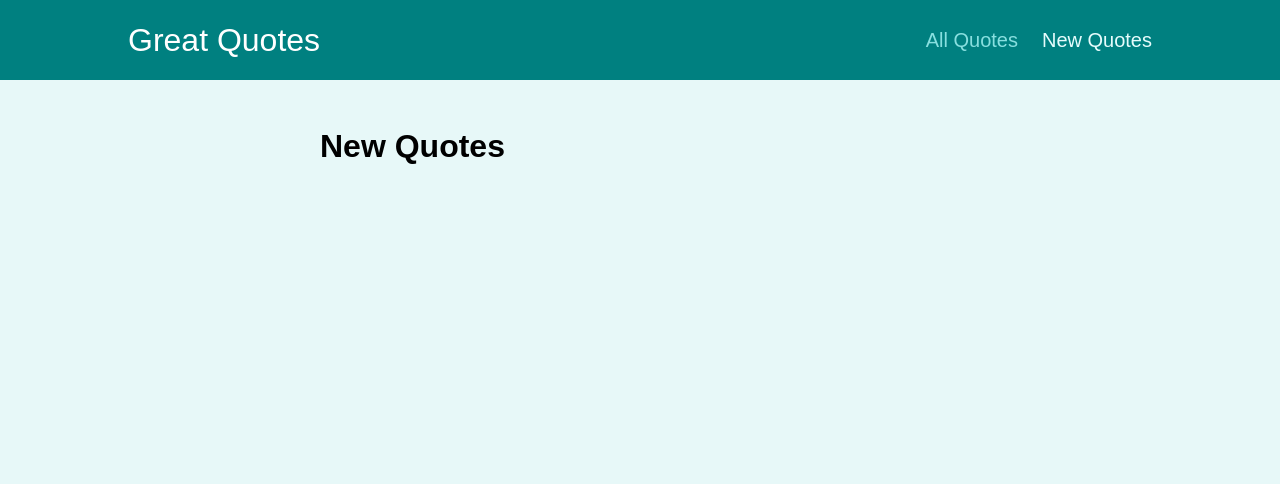
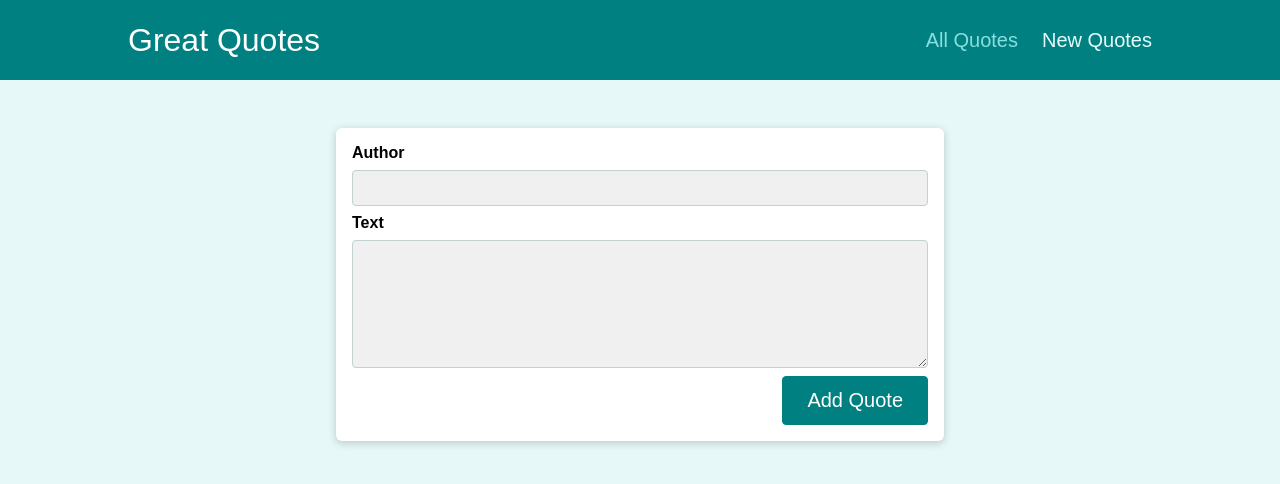
Before and after one commit to jieunheo/react, a React (Create React App) app in the folder 10-time-to-practice-starting-code/: page /new-quote in a window 1280 px wide. Shown: the top 484 px of the page. Built offline with nearby package versions, Linux system fonts and the light colour scheme; the HTML template or start-up script is replaced by a standard one.

Commit message:
NewQuotes 화면에 quoteFrom 연결

```diff
--- a/10-time-to-practice-starting-code/src/components/quotes/QuoteForm.js
+++ b/10-time-to-practice-starting-code/src/components/quotes/QuoteForm.js
@@ -1,7 +1,7 @@
 import { useRef } from 'react';
 
-import Card from '../ui/Card';
-import LoadingSpinner from '../ui/LoadingSpinner';
+import Card from '../UI/Card';
+import LoadingSpinner from '../UI/LoadingSpinner';
 import classes from './QuoteForm.module.css';
 
 const QuoteForm = (props) => {
--- a/10-time-to-practice-starting-code/src/pages/NewQuotes.js
+++ b/10-time-to-practice-starting-code/src/pages/NewQuotes.js
@@ -1,8 +1,15 @@
+import QuoteForm from '../components/quotes/QuoteForm';
+
+const NewQuotes = () => {
+  const addQuoteHandler = quoteData => {
+    const author = quoteData.author;
+    const text = quoteData.text;
 
 
-const NewQuotes = () => {
+  };
+
   return (
-    <h1>New Quotes</h1>
+    <QuoteForm onAddQuote={addQuoteHandler} />
   );
 };
 
```
